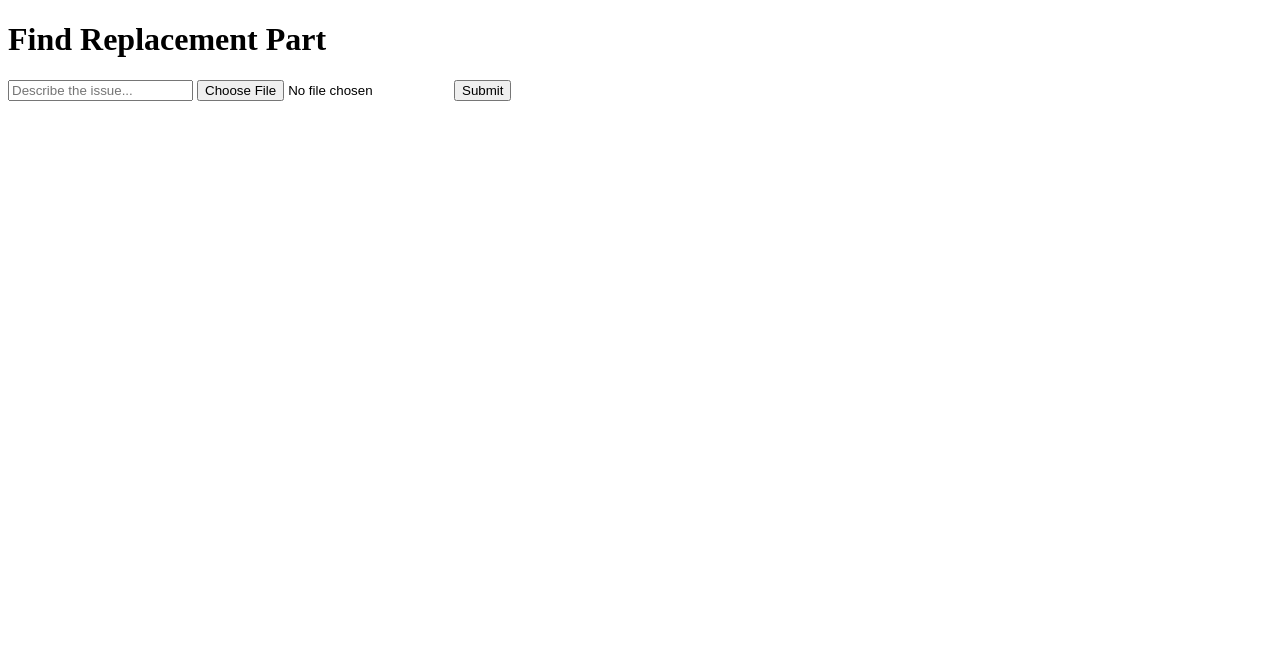
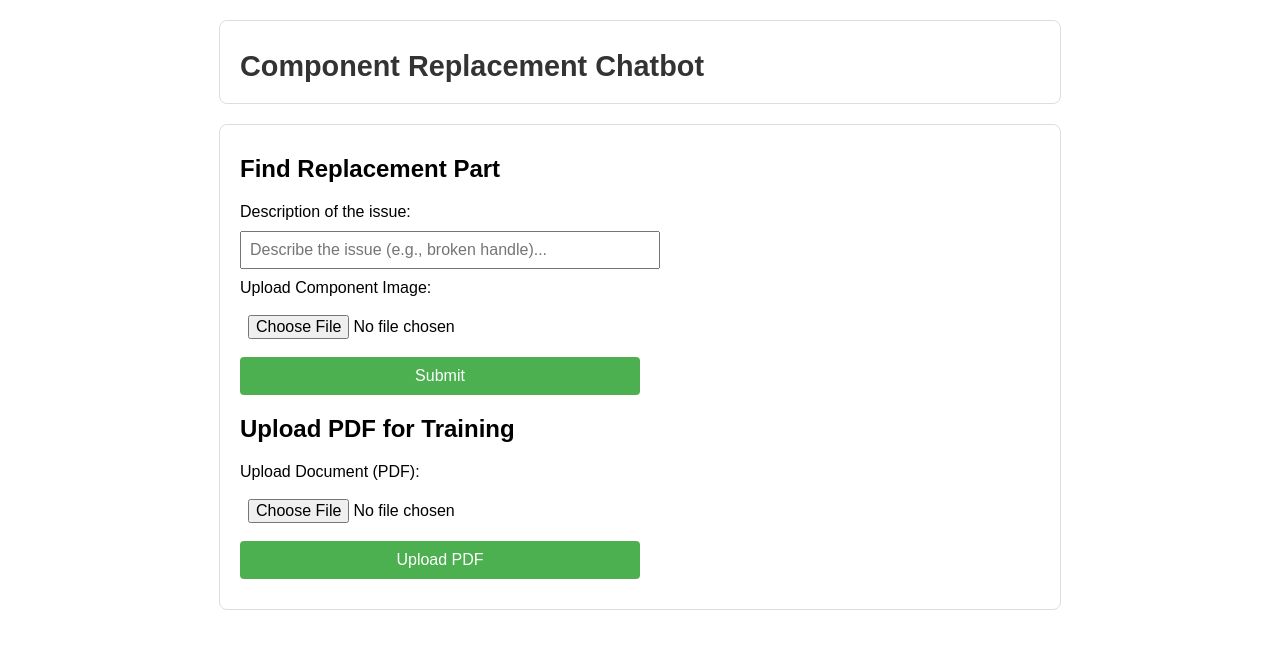
Before and after one commit to Vuega-AB/OvenChatbot, a Flask app: page / in a window 1280 px wide. Shown: the top 649 px of the page. Run offline with Flask 3, Linux system fonts and the light colour scheme; parts of the project's set-up code (start-up, migrations or seed data) failed here and were passed over.

```diff
--- a/app.py
+++ b/app.py
@@ -1,5 +1,16 @@
 from flask import Flask, request, jsonify, render_template
+from pdf2image import convert_from_path
+import fitz  # PyMuPDF for text extraction
+import pytesseract
+from sentence_transformers import SentenceTransformer
+from torchvision import models, transforms
+from PIL import Image
+import numpy as np
+import torch
+import os
+import uuid
 from retrieval import retrieve_component
+import clip
 
 app = Flask(__name__)
 
@@ -19,10 +30,113 @@ def query():
 
     # Retrieve the best matching component(s)
     result = retrieve_component(description, image_path)
+    for component in result:
+        if isinstance(component.get("embedding"), np.ndarray):  # Check if embedding is a NumPy array
+            component["embedding"] = component["embedding"].tolist()
 
     # Return the result as a JSON response
     return jsonify({"response": result})
 
 
+# Directories to store extracted images
+extracted_image_dir = "./data/extracted_images/"
+# os.makedirs(extracted_image_dir, exist_ok=True)
+
+# Initialize models
+text_model = SentenceTransformer('all-MiniLM-L6-v2')
+vit_model = models.vit_b_16(pretrained=True)
+vit_model.eval()
+image_transform = transforms.Compose([
+    transforms.Resize((224, 224)),
+    transforms.ToTensor(),
+    transforms.Normalize(mean=[0.485, 0.456, 0.406], std=[0.229, 0.224, 0.225]),
+])
+
+
+@app.route("/process_pdf", methods=["POST"])
+def process_pdf():
+    pdf_file = request.files["pdf"]
+    pdf_path = f"./data/{uuid.uuid4()}.pdf"
+    pdf_file.save(pdf_path)
+
+    # Step 1: Extract text and images from the PDF
+    text_data = extract_text_from_pdf(pdf_path)
+    image_paths = extract_images_from_pdf(pdf_path)
+
+    # Step 2: Generate embeddings and match text descriptions to images
+    text_embedding = generate_text_embedding(text_data)
+    matches = match_text_to_image([text_data], image_paths)  # Matches text with images
+
+    # Step 3: Prepare results in a structured format and convert data types
+    result = {
+        "extracted_text": text_data,
+        "image_matches": [
+            {
+                "image_path": img,
+                "match_score": float(score)  # Convert float32 to float
+            }
+            for img, score in matches
+        ]
+    }
+
+    return jsonify({"status": "success", "result": result})
+
+
+# Helper Functions
+def extract_images_from_pdf(pdf_path):
+    """Converts PDF pages to images and saves each image."""
+    images = convert_from_path(pdf_path, dpi=300)
+    image_paths = []
+    for i, img in enumerate(images):
+        img_path = os.path.join(extracted_image_dir, f"{uuid.uuid4()}.jpg")
+        img.save(img_path, "JPEG")
+        image_paths.append(img_path)
+    return image_paths
+
+def extract_text_from_pdf(pdf_path):
+    """Extracts text from the entire PDF using PyMuPDF."""
+    pdf_document = fitz.open(pdf_path)
+    text_data = []
+    for page_num in range(pdf_document.page_count):
+        page = pdf_document.load_page(page_num)
+        text = page.get_text("text")
+        text_data.append(text)
+    pdf_document.close()
+    return "\n".join(text_data)
+
+clip_model, preprocess = clip.load("ViT-B/32", device="cpu")  # Adjust device as needed
+
+# Modify image transformation to use CLIP's preprocessing
+def generate_image_embedding(image_path):
+    image = preprocess(Image.open(image_path)).unsqueeze(0)  # Preprocess with CLIP's preprocessing
+    with torch.no_grad():
+        embedding = clip_model.encode_image(image).cpu().numpy().flatten()
+    return embedding
+
+def generate_text_embedding(text):
+    # Truncate the input text to fit the CLIP model's context length limit (77 tokens)
+    context_length = 77  # Adjust if different for your model
+    truncated_text = text[:context_length]
+
+    text_tokens = clip.tokenize([truncated_text])
+    with torch.no_grad():
+        embedding = clip_model.encode_text(text_tokens).cpu().numpy().flatten()
+    return embedding
+
+
+
+def match_text_to_image(texts, images):
+    """Matches text descriptions with images using embeddings and returns matches."""
+    text_embeddings = [generate_text_embedding(text) for text in texts]
+    image_embeddings = [generate_image_embedding(img) for img in images]
+
+    matches = []
+    for text_embed in text_embeddings:
+        similarities = [np.dot(text_embed, img_embed) for img_embed in image_embeddings]
+        best_match_index = np.argmax(similarities)
+        best_match_score = similarities[best_match_index]
+        matches.append((images[best_match_index], best_match_score))
+    return matches
+
 if __name__ == "__main__":
     app.run(debug=True)
--- a/data/components.csv
+++ b/data/components.csv
@@ -28,6 +28,5 @@ AC230V,BKT + #2",SA,1,NV70M3372BS_EE_38.png
 47,2,M268,DG73-00002A,"RUBBER-CUSHION; BT63BSST,SI RUBBER,BI,DAR",SA,2,NV70M3372BS_EE_47.png
 48,2,M242,DG63-00119A,"COVER SCREW; BT65FQBPST,ABS,BLUE(74171),",SA,2,NV70M3372BS_EE_48.png
 49,2,,DG64-00470A,"HANDLE GRIP; BT62FQBPST,MSWR,Ni-Cr Platin",SA,2,NV70M3372BS_EE_49.png
-50,2,H024,DE60-30016A,"NUT FLANGE; MSWR-SWRM,MSWR10",SNA,4,NV70M3372BS_EE_50.png
 51,2,M262,6031-001545,"WASHER-SPRING; STS430,ID5,OD11.8,T0.3,Dar",SNA,4,NV70M3372BS_EE_51.png
 52,2,P283,DG63-00096A,"FILTER-CERAMIC; BT62FQBPST,CERAMIC",SNA,1,NV70M3372BS_EE_52.png
--- a/requirements.txt
+++ b/requirements.txt
@@ -4,3 +4,9 @@ torch
 torchvision
 faiss-cpu
 Pillow
+fitz
+tools
+fronend
+numpy
+pandas
+pymupdf # Check the correctness of this
--- a/retrieval.py
+++ b/retrieval.py
@@ -9,7 +9,7 @@ data_path = './data/components.csv'
 df = pd.read_csv(data_path)
 
 # Initialize FAISS index
-dimension = 512  # Assuming 512-dimensional embeddings (you can adjust this)
+dimension = 384  # Assuming 512-dimensional embeddings (you can adjust this)
 index = faiss.IndexFlatL2(dimension)
 
 components = []
@@ -37,6 +37,11 @@ for idx, row in df.iterrows():
         'embedding': combined_embedding
     })
 
+    print("Text embedding shape:", text_embedding.shape)
+    print("Image embedding shape:", image_embedding.shape)
+    print("Combined embedding shape:", combined_embedding.shape)
+
+
     # Add combined embedding to the FAISS index
     index.add(np.array([combined_embedding], dtype=np.float32))
 
--- a/templates/index.html
+++ b/templates/index.html
@@ -2,15 +2,124 @@
 <html lang="en">
 <head>
     <meta charset="UTF-8">
+    <meta name="viewport" content="width=device-width, initial-scale=1.0">
     <title>Component Replacement Chatbot</title>
+    <style>
+        body {
+            font-family: Arial, sans-serif;
+            margin: 0;
+            padding: 0;
+            box-sizing: border-box;
+        }
+        header, .container {
+            max-width: 800px;
+            margin: 20px auto;
+            padding: 10px 20px;
+            border: 1px solid #ddd;
+            border-radius: 8px;
+        }
+        h1 {
+            font-size: 1.8em;
+            margin-bottom: 10px;
+            color: #333;
+        }
+        form {
+            margin-bottom: 20px;
+        }
+        input[type="text"], input[type="file"], button {
+            display: block;
+            margin: 10px 0;
+            padding: 8px;
+            font-size: 1em;
+            width: 100%;
+            max-width: 400px;
+        }
+        button {
+            background-color: #4CAF50;
+            color: white;
+            border: none;
+            border-radius: 4px;
+            cursor: pointer;
+            padding: 10px 15px;
+        }
+        button:hover {
+            background-color: #45a049;
+        }
+        #response {
+            margin-top: 20px;
+            padding: 10px;
+            border: 1px solid #ccc;
+            border-radius: 5px;
+            background-color: #f9f9f9;
+            display: none; /* Initially hidden */
+        }
+        .form-section {
+            margin-bottom: 20px;
+        }
+    </style>
 </head>
 <body>
-    <h1>Find Replacement Part</h1>
-    <form action="/query" method="post" enctype="multipart/form-data">
-        <input type="text" name="description" placeholder="Describe the issue...">
-        <input type="file" name="image" accept="image/*">
-        <button type="submit">Submit</button>
-    </form>
-    <div id="response"></div>
+    <header>
+        <h1>Component Replacement Chatbot</h1>
+    </header>
+
+    <div class="container">
+        <!-- Form for querying replacement part -->
+        <div class="form-section">
+            <h2>Find Replacement Part</h2>
+            <form action="/query" method="post" enctype="multipart/form-data">
+                <label for="description">Description of the issue:</label>
+                <input type="text" id="description" name="description" placeholder="Describe the issue (e.g., broken handle)...">
+
+                <label for="image">Upload Component Image:</label>
+                <input type="file" id="image" name="image" accept="image/*">
+
+                <button type="submit">Submit</button>
+            </form>
+        </div>
+
+        <!-- Form for uploading a PDF for training -->
+        <div class="form-section">
+            <h2>Upload PDF for Training</h2>
+            <form action="/process_pdf" method="post" enctype="multipart/form-data">
+                <label for="pdf">Upload Document (PDF):</label>
+                <input type="file" id="pdf" name="pdf" accept="application/pdf">
+
+                <button type="submit">Upload PDF</button>
+            </form>
+        </div>
+
+        <!-- Response area -->
+        <div id="response">
+            <h3>Response:</h3>
+            <p id="response-content"></p>
+        </div>
+    </div>
+
+    <script>
+        // Basic script to display the response div (if you are fetching dynamic responses from the backend)
+        document.querySelectorAll('form').forEach(form => {
+            form.addEventListener('submit', function(e) {
+                e.preventDefault(); // Prevent form from refreshing the page
+                const formData = new FormData(form);
+                const action = form.action;
+
+                // Basic fetch request (replace URL handling logic with actual server communication)
+                fetch(action, {
+                    method: 'POST',
+                    body: formData
+                })
+                .then(response => response.json())
+                .then(data => {
+                    const responseDiv = document.getElementById('response');
+                    responseDiv.style.display = 'block';
+                    document.getElementById('response-content').innerText = JSON.stringify(data, null, 2);
+                })
+                .catch(error => {
+                    alert('An error occurred: ' + error);
+                });
+            });
+        });
+    </script>
 </body>
 </html>
```
Also changed, not shown: embeddings.py (+4 -3 lines), 2 other files.
